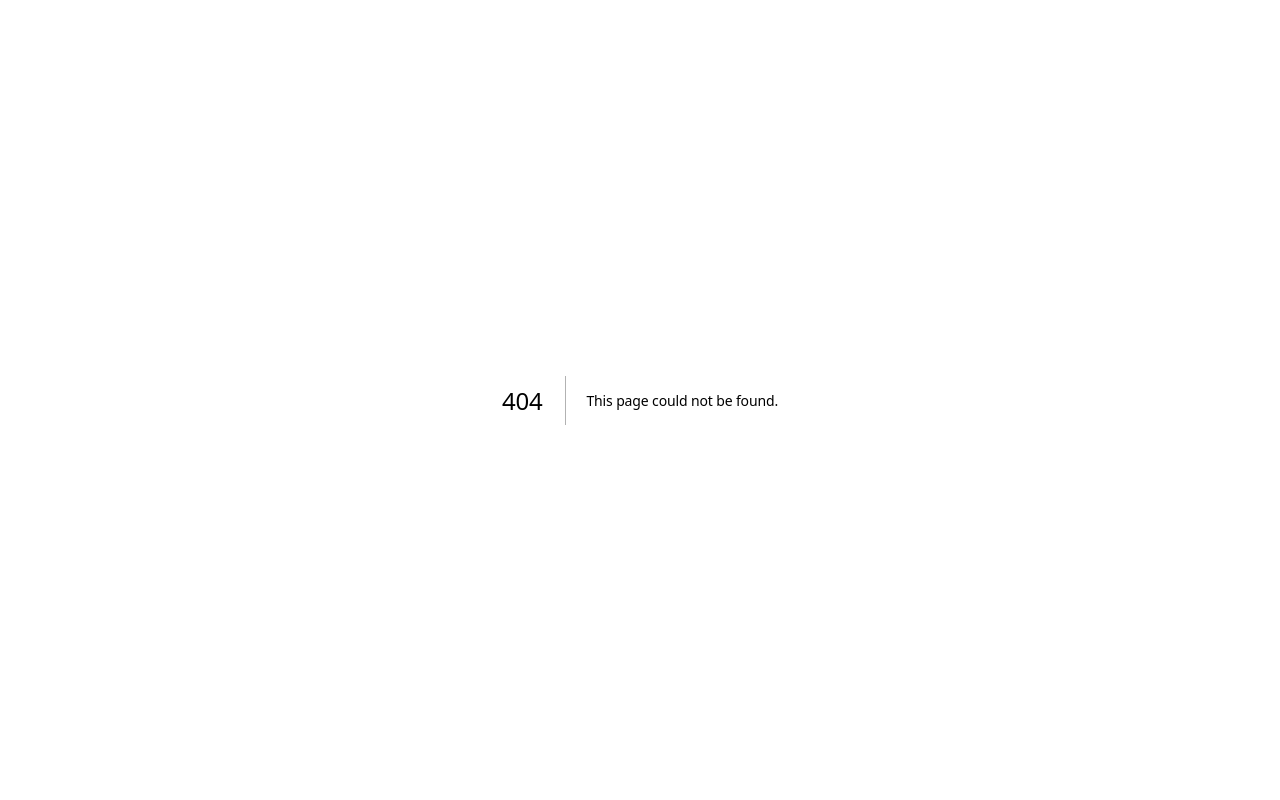
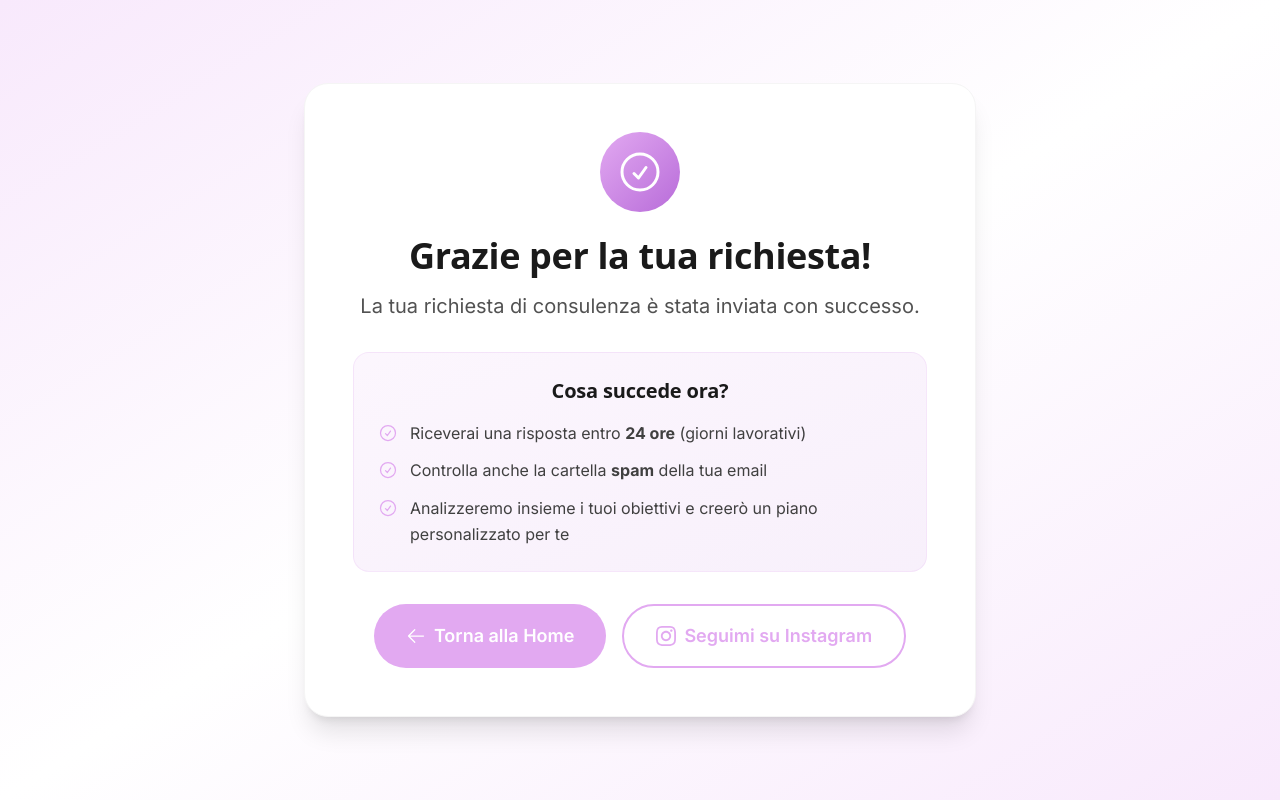
Before and after one commit to gianlucapozzi-cmd/Federica_Vendruscolo, a Next.js app: page /thank-you in a window 1280 px wide. Before the commit this address had no page. Built offline with nearby package versions, Linux system fonts and the light colour scheme.

Commit message:
Aggiunta pagina thank-you con tracking Meta Pixel Lead event

```diff
--- /dev/null
+++ b/app/thank-you/page.tsx
@@ -0,0 +1,128 @@
+'use client'
+
+import { useEffect } from 'react'
+import { useRouter } from 'next/navigation'
+import { motion } from 'framer-motion'
+import { CheckCircleIcon, ArrowLeftIcon } from '@heroicons/react/24/outline'
+import Link from 'next/link'
+
+declare global {
+  interface Window {
+    fbq?: (action: string, event: string, params?: Record<string, unknown>) => void
+  }
+}
+
+export default function ThankYouPage() {
+  const router = useRouter()
+
+  useEffect(() => {
+    // Track Lead event in Meta Pixel
+    if (typeof window !== 'undefined' && window.fbq) {
+      window.fbq('track', 'Lead', {
+        content_name: 'Contact Form Submission',
+        content_category: 'Form',
+        value: 0.00,
+        currency: 'EUR'
+      })
+      console.log('✅ Meta Pixel Lead event tracked')
+    }
+  }, [])
+
+  return (
+    <main className="min-h-screen bg-gradient-to-br from-light via-white to-light flex items-center justify-center px-4">
+      <div className="max-w-2xl w-full text-center">
+        <motion.div
+          initial={{ opacity: 0, scale: 0.8 }}
+          animate={{ opacity: 1, scale: 1 }}
+          transition={{ duration: 0.5 }}
+          className="bg-white rounded-3xl shadow-xl p-8 md:p-12 border border-gray-100"
+        >
+          {/* Success Icon */}
+          <motion.div
+            initial={{ scale: 0 }}
+            animate={{ scale: 1 }}
+            transition={{ delay: 0.2, type: 'spring', stiffness: 200 }}
+            className="mb-6 flex justify-center"
+          >
+            <div className="w-20 h-20 bg-gradient-to-br from-primary to-accent rounded-full flex items-center justify-center">
+              <CheckCircleIcon className="w-12 h-12 text-white" />
+            </div>
+          </motion.div>
+
+          {/* Title */}
+          <motion.h1
+            initial={{ opacity: 0, y: 20 }}
+            animate={{ opacity: 1, y: 0 }}
+            transition={{ delay: 0.3 }}
+            className="text-3xl md:text-4xl font-bold font-heading text-secondary mb-4"
+          >
+            Grazie per la tua richiesta!
+          </motion.h1>
+
+          {/* Subtitle */}
+          <motion.p
+            initial={{ opacity: 0, y: 20 }}
+            animate={{ opacity: 1, y: 0 }}
+            transition={{ delay: 0.4 }}
+            className="text-lg md:text-xl text-gray-600 mb-8"
+          >
+            La tua richiesta di consulenza è stata inviata con successo.
+          </motion.p>
+
+          {/* Info Box */}
+          <motion.div
+            initial={{ opacity: 0, y: 20 }}
+            animate={{ opacity: 1, y: 0 }}
+            transition={{ delay: 0.5 }}
+            className="bg-gradient-to-br from-primary/10 to-accent/10 rounded-2xl p-6 mb-8 border border-primary/20"
+          >
+            <h2 className="text-xl font-semibold text-secondary mb-4">
+              Cosa succede ora?
+            </h2>
+            <ul className="text-left space-y-3 text-gray-700">
+              <li className="flex items-start gap-3">
+                <CheckCircleIcon className="w-5 h-5 text-primary flex-shrink-0 mt-0.5" />
+                <span>Riceverai una risposta entro <strong>24 ore</strong> (giorni lavorativi)</span>
+              </li>
+              <li className="flex items-start gap-3">
+                <CheckCircleIcon className="w-5 h-5 text-primary flex-shrink-0 mt-0.5" />
+                <span>Controlla anche la cartella <strong>spam</strong> della tua email</span>
+              </li>
+              <li className="flex items-start gap-3">
+                <CheckCircleIcon className="w-5 h-5 text-primary flex-shrink-0 mt-0.5" />
+                <span>Analizzeremo insieme i tuoi obiettivi e creerò un piano personalizzato per te</span>
+              </li>
+            </ul>
+          </motion.div>
+
+          {/* CTA Buttons */}
+          <motion.div
+            initial={{ opacity: 0, y: 20 }}
+            animate={{ opacity: 1, y: 0 }}
+            transition={{ delay: 0.6 }}
+            className="flex flex-col sm:flex-row gap-4 justify-center"
+          >
+            <Link
+              href="/"
+              className="btn-primary flex items-center justify-center gap-2"
+            >
+              <ArrowLeftIcon className="w-5 h-5" />
+              Torna alla Home
+            </Link>
+            <a
+              href="https://instagram.com/federicavendruscolo.pt"
+              target="_blank"
+              rel="noopener noreferrer"
+              className="btn-secondary flex items-center justify-center gap-2"
+            >
+              <svg className="w-5 h-5" fill="currentColor" viewBox="0 0 24 24">
+                <path d="M12 2.163c3.204 0 3.584.012 4.85.07 3.252.148 4.771 1.691 4.919 4.919.058 1.265.069 1.645.069 4.849 0 3.205-.012 3.584-.069 4.849-.149 3.225-1.664 4.771-4.919 4.919-1.266.058-1.644.07-4.85.07-3.204 0-3.584-.012-4.849-.07-3.26-.149-4.771-1.699-4.919-4.92-.058-1.265-.07-1.644-.07-4.849 0-3.204.013-3.583.07-4.849.149-3.227 1.664-4.771 4.919-4.919 1.266-.057 1.645-.069 4.849-.069zm0-2.163c-3.259 0-3.667.014-4.947.072-4.358.2-6.78 2.618-6.98 6.98-.059 1.281-.073 1.689-.073 4.948 0 3.259.014 3.668.072 4.948.2 4.358 2.618 6.78 6.98 6.98 1.281.058 1.689.072 4.948.072 3.259 0 3.668-.014 4.948-.072 4.354-.2 6.782-2.618 6.979-6.98.059-1.28.073-1.689.073-4.948 0-3.259-.014-3.667-.072-4.947-.196-4.354-2.617-6.78-6.979-6.98-1.281-.059-1.69-.073-4.949-.073zm0 5.838c-3.403 0-6.162 2.759-6.162 6.162s2.759 6.163 6.162 6.163 6.162-2.759 6.162-6.163c0-3.403-2.759-6.162-6.162-6.162zm0 10.162c-2.209 0-4-1.79-4-4 0-2.209 1.791-4 4-4s4 1.791 4 4c0 2.21-1.791 4-4 4zm6.406-11.845c-.796 0-1.441.645-1.441 1.44s.645 1.44 1.441 1.44c.795 0 1.439-.645 1.439-1.44s-.644-1.44-1.439-1.44z"/>
+              </svg>
+              Seguimi su Instagram
+            </a>
+          </motion.div>
+        </motion.div>
+      </div>
+    </main>
+  )
+}
--- a/components/ContactSection.tsx
+++ b/components/ContactSection.tsx
@@ -5,6 +5,7 @@ import { useRef, useState } from 'react'
 import { useForm } from 'react-hook-form'
 import { zodResolver } from '@hookform/resolvers/zod'
 import { z } from 'zod'
+import { useRouter } from 'next/navigation'
 import {
   UserIcon,
   EnvelopeIcon,
@@ -30,6 +31,7 @@ type ContactFormData = z.infer<typeof contactSchema>
 export default function ContactSection() {
   const ref = useRef(null)
   const isInView = useInView(ref, { once: true })
+  const router = useRouter()
   const [isSubmitting, setIsSubmitting] = useState(false)
   const [submitStatus, setSubmitStatus] = useState<'idle' | 'success' | 'error'>('idle')
 
@@ -69,8 +71,8 @@ export default function ContactSection() {
       }
 
       console.log('✅ Form inviato con successo')
-      setSubmitStatus('success')
-      reset()
+      // Redirect alla pagina di ringraziamento
+      router.push('/thank-you')
     } catch (error) {
       console.error('❌ Errore invio form:', error)
       setSubmitStatus('error')
@@ -291,17 +293,6 @@ export default function ContactSection() {
               </motion.button>
 
               {/* Status Messages */}
-              {submitStatus === 'success' && (
-                <motion.div
-                  initial={{ opacity: 0, y: 10 }}
-                  animate={{ opacity: 1, y: 0 }}
-                  className="flex items-center gap-3 p-4 bg-green-50 border border-green-200 rounded-lg text-green-800"
-                >
-                  <CheckCircleIcon className="w-5 h-5" />
-                  <span>Richiesta inviata con successo! Ti contatterò entro 24 ore. Controlla anche lo spam!</span>
-                </motion.div>
-              )}
-
               {submitStatus === 'error' && (
                 <motion.div
                   initial={{ opacity: 0, y: 10 }}
```
